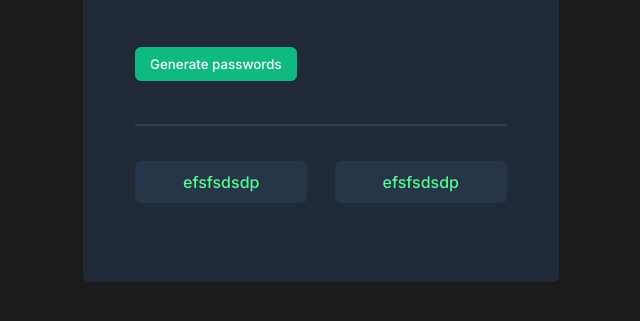
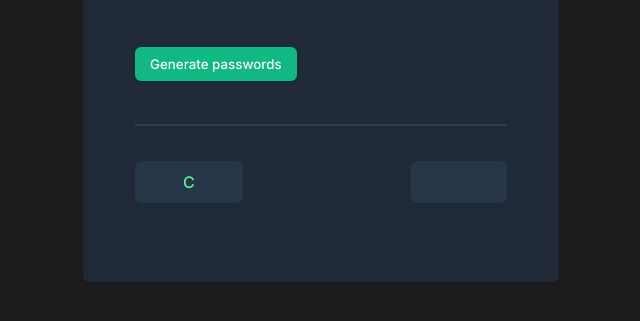
Before and after one commit to ameh-samson/Password-generator, a plain HTML site: page index.html in a window 1280 px wide. Both pictures are taken after a click on the button "Generate passwords". Shown: the part 393-714 px from the top of the page, without its empty margins (319-959 px from the left). Drawn offline with Linux system fonts and the light colour scheme.

Commit message:
The function was declared and event  was added to the button

```diff
--- a/index.html
+++ b/index.html
@@ -23,16 +23,16 @@
         <span class="random">random password</span>
       </h1>
       <p class="supporting-text">Never use an insecure password again.</p>
-      <button>Generate passwords</button>
+      <button id="generate-passwords-btn">Generate passwords</button>
 
       <hr />
 
       <div class="generated-password">
         <div class="generated-passwords">
-          <p>efsfsdsdp</p>
+          <p id="password-el-one"></p>
         </div>
         <div class="generated-passwords">
-          <p>efsfsdsdp</p>
+          <p id="password-el-two"></p>
         </div>
       </div>
     </div>
--- a/index.js
+++ b/index.js
@@ -91,3 +91,16 @@ const characters = [
   "?",
   "/",
 ];
+
+let generatePasswordBtn = document.querySelector("#generate-passwords-btn");
+
+let passwordElOne = document.querySelector("#password-el-one");
+let passwordElTwo = document.querySelector("#password-el-two");
+
+generatePasswordBtn.addEventListener("click", generatePasswords);
+
+function generatePasswords() {
+  let randomIndex = Math.floor(Math.random() * 15 + 1);
+
+  passwordElOne.textContent = characters[randomIndex];
+}
```
